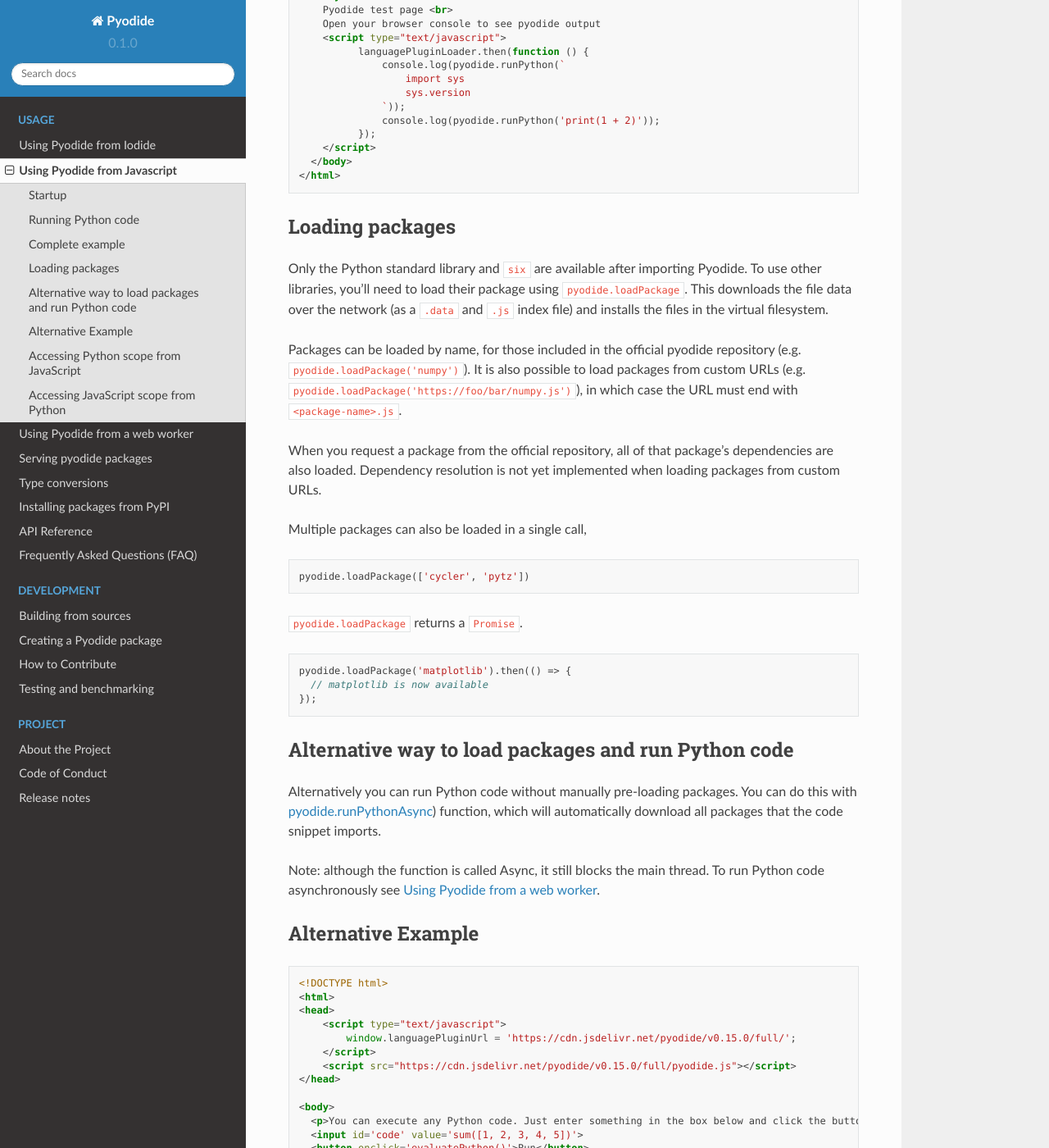
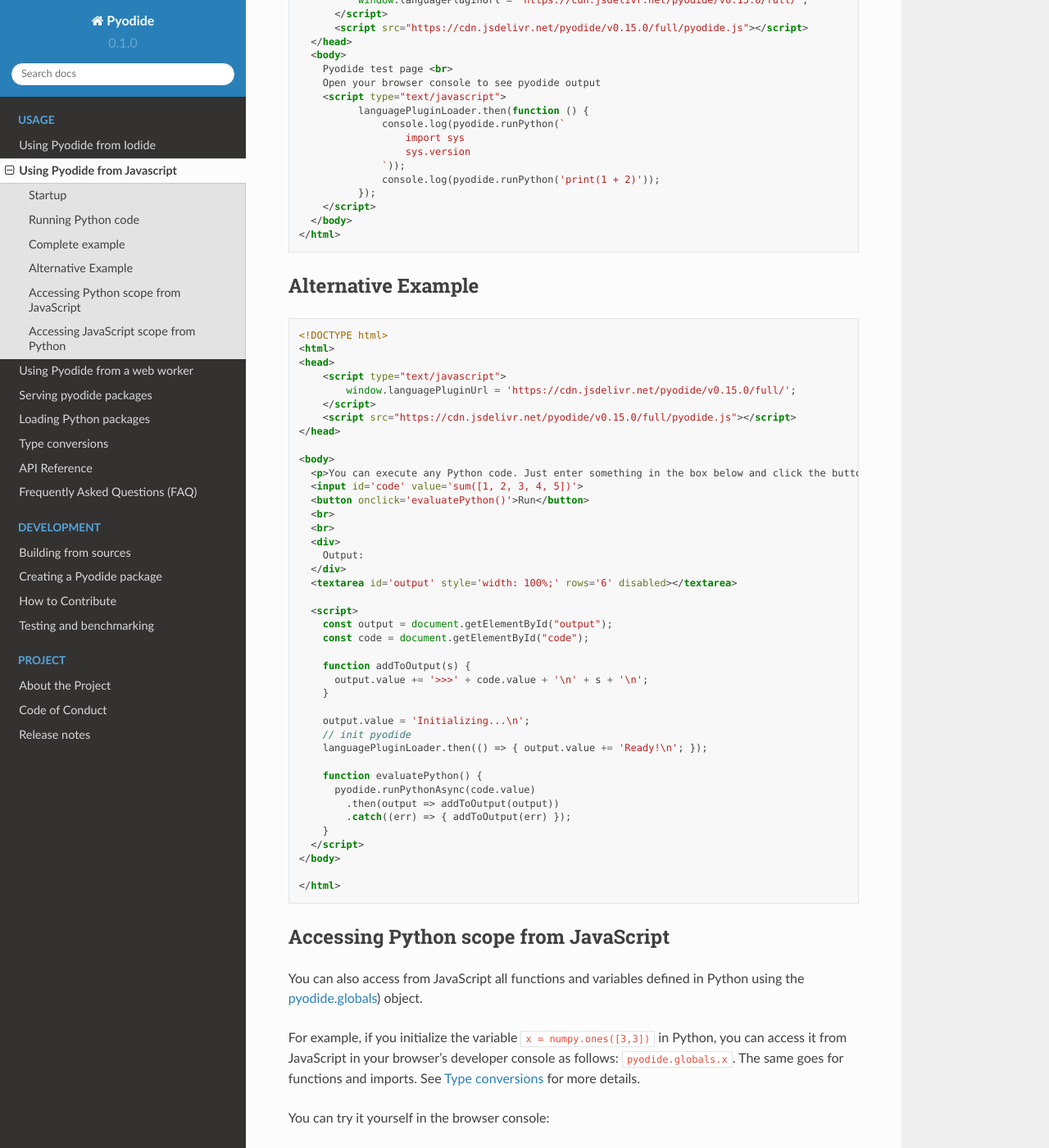
Before and after one commit to pyodide/pyodide, a Sphinx documentation site: the page built from docs/using_pyodide_from_javascript.md, in a window 1280 px wide and 1400 px high, scrolled down 1274 px. Shown: the whole window at 82% size. Built offline with Sphinx 7.4.7 and the Read the Docs theme 2.0.0, drawn with Linux system fonts in a browser that asks for light colours; the version number is read from the project's files by our own code; some of the changed text lies outside the part shown.

Commit message:
Refactor instructions for loading packages

````diff
--- a/docs/changelog.md
+++ b/docs/changelog.md
@@ -68,7 +68,7 @@
 **User improvements:**
 
 - Packages with pure Python wheels can now be loaded directly from PyPI. See
-  {ref}`pypi` for more information.
+  {ref}`micropip` for more information.
 
 - Thanks to PEP 562, you can now `import js` from Python and use it to access
   anything in the global Javascript namespace.
--- a/docs/index.rst
+++ b/docs/index.rst
@@ -36,8 +36,8 @@
    using_pyodide_from_javascript.md
    using_pyodide_from_webworker.md
    serving_pyodide_packages.md
+   loading_packages.md
    type_conversions.md
-   pypi.md
    api_reference.md
    faq.md
 
--- a/docs/pypi.md
+++ b/docs/loading_packages.md
@@ -1,7 +1,52 @@
-(pypi)=
-# Installing packages from PyPI
+(loading_packages)=
+# Loading Python packages
 
-Pyodide has experimental support for installing pure Python wheels from PyPI.
+Only the Python standard library and six are available after importing Pyodide. To use other libraries, you’ll need to load their package using either,
+ - `pyodide.loadPackage` for packages built with pyodide.
+ - `micropip.install` for pure Python packages with wheels available on PyPi or on other URLs.
+
+```{note}
+Note that `micropip` can also be used to load packages built in pyodide (in which case it relies on `pyodide.loadPackage`).
+```
+
+Alternatively you can run Python code without manually pre-loading packages. You can do this with {ref}`pyodide.runPythonAsync <api_pyodide_runPythonAsync>`) function, which will automatically download all packages that the code snippet imports. It only supports packages included in Pyodide (not on PyPi) at present.
+
+## Loading packages with pyodide.loadPackage
+
+Packages can be loaded by name, for those included in the official pyodide
+repository using,
+```js
+pyodide.loadPackage('numpy')
+```
+It is also possible to load packages from custom URLs,
+```js
+pyodide.loadPackage('https://foo/bar/numpy.js')
+```
+in which case the URL must end with `<package-name>.js`.
+
+When you request a package from the official repository, all of that package's
+dependencies are also loaded. Dependency resolution is not yet implemented
+when loading packages from custom URLs.
+
+Multiple packages can also be loaded in a single call,
+```js
+pyodide.loadPackage(['cycler', 'pytz'])
+```
+
+`pyodide.loadPackage` returns a `Promise`.
+
+```javascript
+pyodide.loadPackage('matplotlib').then(() => {
+  // matplotlib is now available
+});
+```
+
+(micropip)=
+## Micropip
+
+### Installing packages from PyPI
+
+Pyodide supports installing pure Python wheels from PyPI.
 
 For use in Iodide:
 
@@ -37,7 +82,8 @@
 downloaded wheel against pre-recorded hash digests from the PyPi JSON API.
 
 (micropip-installing-from-arbitrary-urls)=
-## Installing wheels from arbitrary URLs
+
+### Installing wheels from arbitrary URLs
 
 Pure python wheels can also be installed from any URL with micropip,
 ```py
--- a/docs/requirements-doc.txt
+++ b/docs/requirements-doc.txt
@@ -1,3 +1,3 @@
-sphinx
+# sphinx
 sphinx_rtd_theme
 myst-parser
--- a/docs/using_pyodide_from_javascript.md
+++ b/docs/using_pyodide_from_javascript.md
@@ -71,41 +74,6 @@
 </html>
 ```
 
-## Loading packages
-
-Only the Python standard library and `six` are available after importing
-Pyodide. To use other libraries, you'll need to load their package using
-`pyodide.loadPackage`. This downloads the file data over the network (as a
-`.data` and `.js` index file) and installs the files in the virtual filesystem.
-
-Packages can be loaded by name, for those included in the official pyodide
-repository (e.g. `pyodide.loadPackage('numpy')`). It is also possible to load
-packages from custom URLs (e.g.
-`pyodide.loadPackage('https://foo/bar/numpy.js')`), in which case the URL must
-end with `<package-name>.js`.
-
-When you request a package from the official repository, all of that package's
-dependencies are also loaded. Dependency resolution is not yet implemented
-when loading packages from custom URLs.
-
-Multiple packages can also be loaded in a single call,
-```js
-pyodide.loadPackage(['cycler', 'pytz'])
-```
-
-`pyodide.loadPackage` returns a `Promise`.
-
-```javascript
-pyodide.loadPackage('matplotlib').then(() => {
-  // matplotlib is now available
-});
-```
-
-## Alternative way to load packages and run Python code
-
-Alternatively you can run Python code without manually pre-loading packages. You can do this with {ref}`pyodide.runPythonAsync <api_pyodide_runPythonAsync>`) function, which will automatically download all packages that the code snippet imports.
-
-Note: although the function is called Async, it still blocks the main thread. To run Python code asynchronously see {ref}`using_from_webworker`.
 
 ## Alternative Example
 
--- a/docs/using_pyodide_from_webworker.md
+++ b/docs/using_pyodide_from_webworker.md
@@ -53,18 +53,7 @@
 
 ```
 
-## Loading packages
-
-Packages referenced from your python script will be automatically downloaded
-the first time they are encountered. Please note that some of the larger
-packages such as `numpy` or `pandas` may take several seconds to load.
-Subsequent uses of these packages will not incur the download overhead of the
-first run, but there is still some time required for the `import` in python
-itself.
-
-If you would like to pre-load some packages, or the automatic package loading
-does not work for you for some reason, you may modify the `webworker.js` source
-to load some specific packages as described in {ref}`using_from_javascript`.
+See {ref}`loading_packages` for instructions on how to load packages.
 
 For example, to always load packages `numpy` and `pytz`, you would insert the
 line `self.pyodide.loadPackage(['numpy', 'pytz']).then(() => {` as shown below:
````
Also changed, not shown: other parts of docs/changelog.md (+2 -2 lines), other parts of docs/loading_packages.md (+1 -1 lines), other parts of docs/using_pyodide_from_javascript.md (+3 -0 lines).
